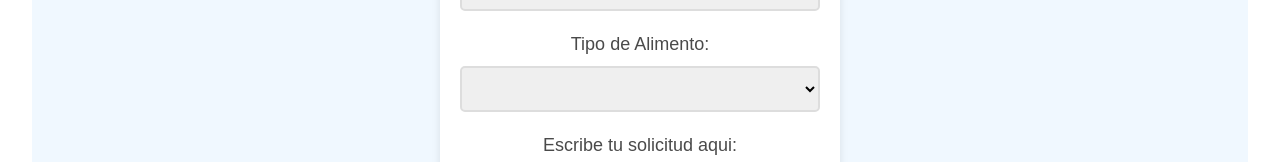
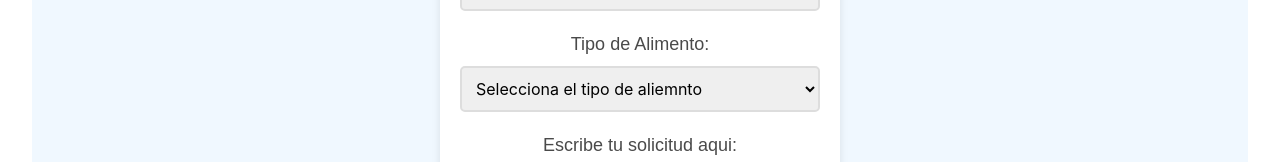
Before and after one commit to Shuantee/Proyecto_Final, a SvelteKit app: page /quejas in a window 1280 px wide. Shown: the part 467-629 px from the top of the page. Built offline with nearby package versions, Linux system fonts and the light colour scheme.

Commit message:
Agregue el coso de si es vaso de leche o complemento

```diff
--- a/src/routes/quejas/+page.svelte
+++ b/src/routes/quejas/+page.svelte
@@ -15,7 +15,11 @@
 		</select>
 
     <label for="alimento">Tipo de Alimento:</label>
-    <select id="alimento" name="alimento" required></select>
+    <select id="alimento" name="alimento" required>
+      <option value="">Selecciona el tipo de aliemnto</option>
+      <option value="vaso de leche">Vaso de leche</option>
+      <option value="complemento">Complemento</option>
+    </select>
 
 		<label for="detalle-solicitud">Escribe tu solicitud aqui:</label>
 		<textarea id="detalle-solicitud" name="problema" rows="6" placeholder="Describe tu solicitud" required></textarea>
```
